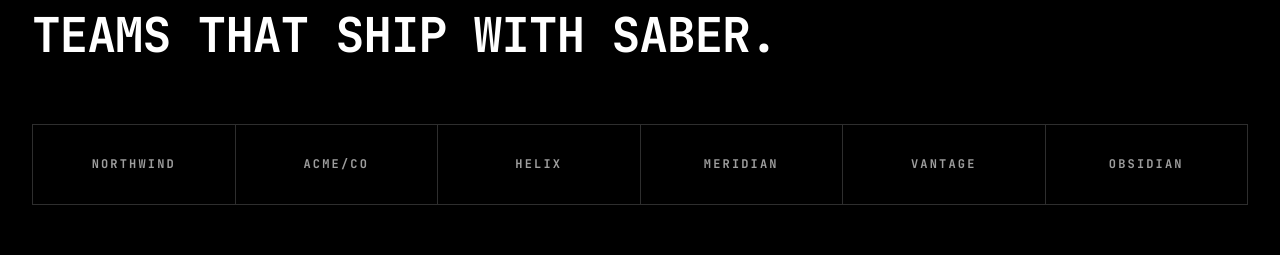
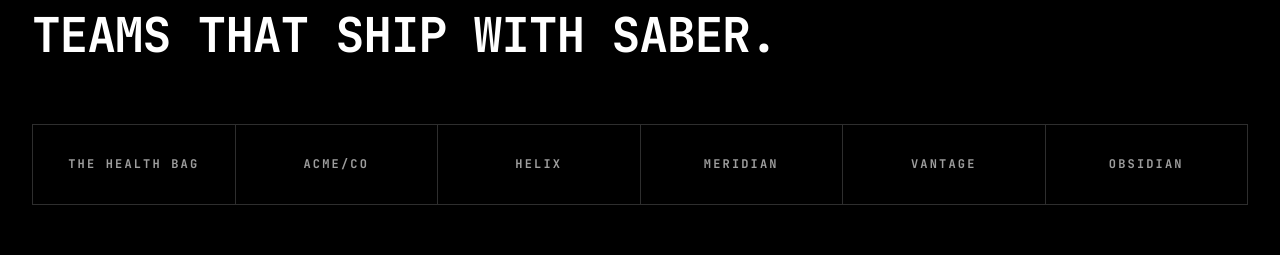
Before and after one commit to saberKPA/bug-whisper, a React (Vite) app: page / in a window 1280 px wide. Shown: the part 2320-2575 px from the top of the page. Built offline with nearby package versions, Linux system fonts and the light colour scheme; the HTML template or start-up script is replaced by a standard one.

Commit message:
Changes
Co-authored-by: SebastianPerilla <148215548+SebastianPerilla@users.noreply.github.com>

```diff
--- a/src/components/sections/Testimonials.tsx
+++ b/src/components/sections/Testimonials.tsx
@@ -1,7 +1,7 @@
 import { useLanguage } from "@/contexts/LanguageContext";
 import { SectionHeading } from "./SectionHeading";
 
-const LOGO_NAMES = ["NORTHWIND", "ACME/CO", "HELIX", "MERIDIAN", "VANTAGE", "OBSIDIAN"];
+const LOGO_NAMES = ["THE HEALTH BAG", "ACME/CO", "HELIX", "MERIDIAN", "VANTAGE", "OBSIDIAN"];
 
 export function Testimonials() {
   const { t } = useLanguage();
```
